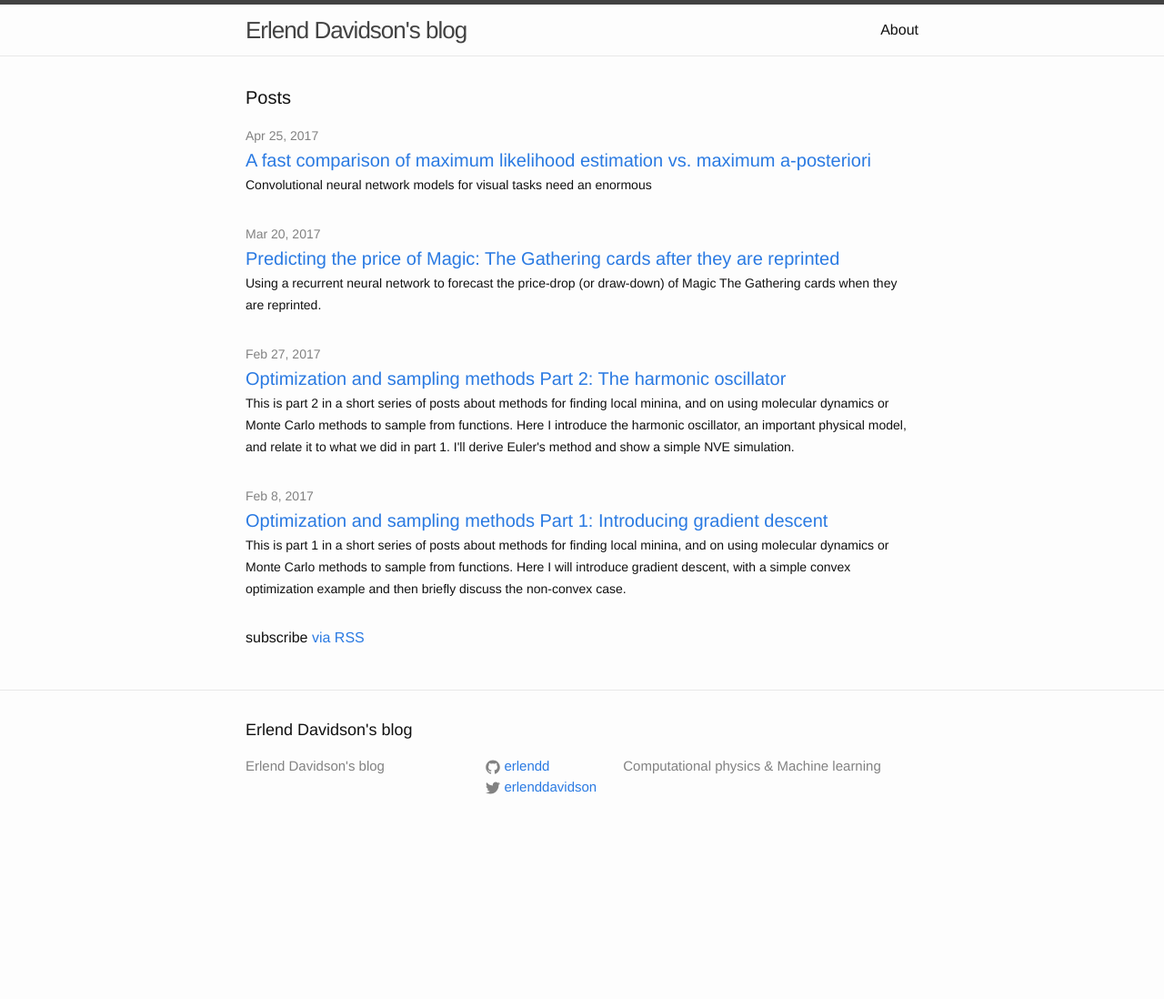
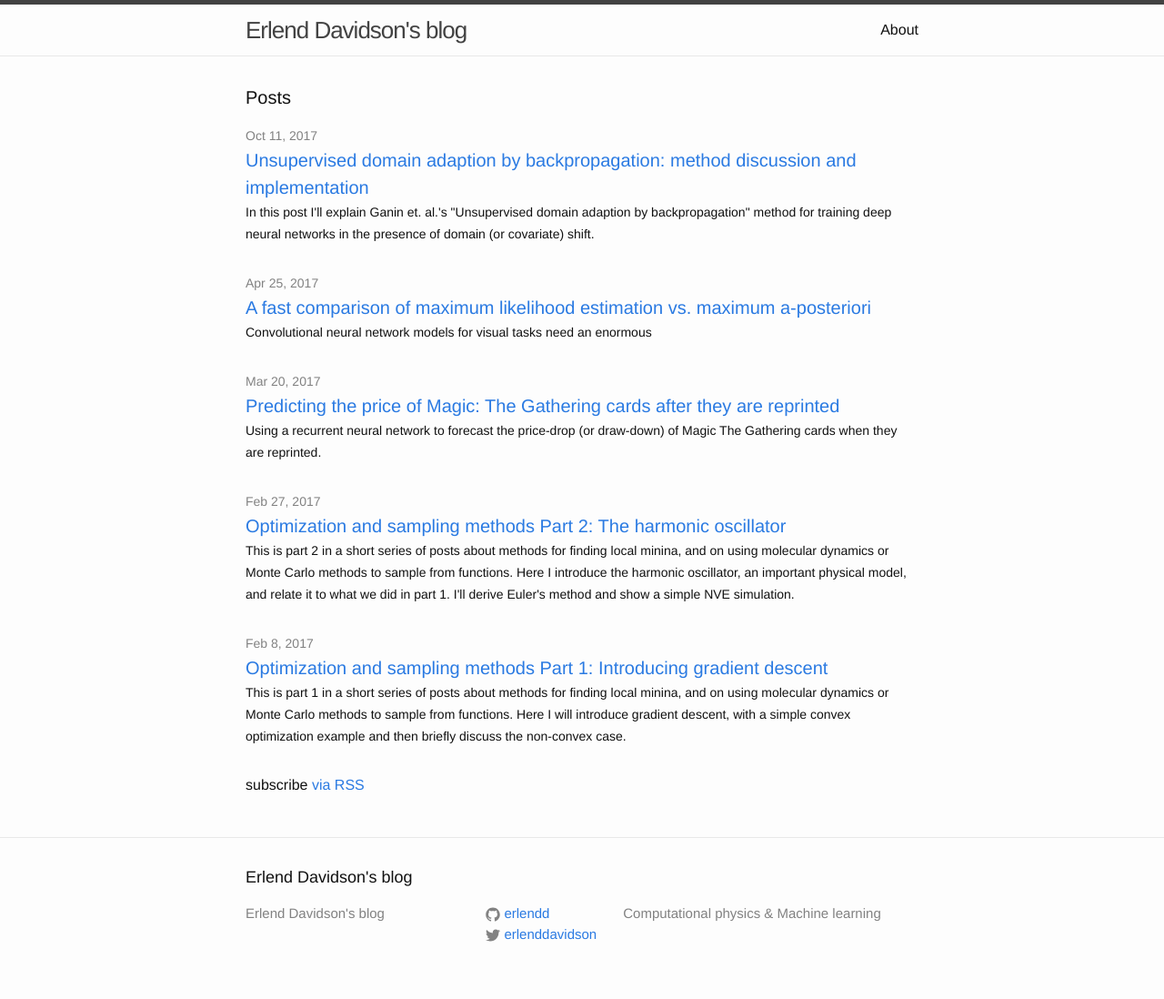
Before and after one commit to erlendd/erlendd.github.io, a Jekyll site: the page built from index.md, in a window 1280 px wide. Shown: the whole page at 91% size. Built offline with Jekyll 4.4.1, drawn with Linux system fonts in a browser that asks for light colours; comment, search, counter and statistics services are not loaded; before the commit the page ends 936 px from its top, so only the background shows below that; part of the change alters nothing that is shown.

Commit message:
Unsupervised domain adaption

```diff
--- /dev/null
+++ b/_posts/2017-10-11-unsupervised-domain-adaption-backprop.markdown
@@ -0,0 +1,124 @@
+---
+title: "Unsupervised domain adaption by backpropagation: method discussion and implementation"
+layout: post
+comments: true
+date: 2017-10-11
+headerImage: false
+published: true
+tag:
+- optimization
+- maths
+- neural networks
+- artificial intelligence
+- computer vision
+- machine learning
+description: In this post I'll explain Ganin et. al.'s "Unsupervised domain adaption by backpropagation" method for training deep neural networks in the presence of domain (or covariate) shift.
+---
+
+When training deep neural networks (or any machine-learning model) for some task we typcially
+assume that the distributions of the features for training and test data are the same:
+that is, if we concatenated the train and test datasets together we shouldn't be able to
+build a classifier that will do well at distinguishing them.
+When the train and test distributions differ we call
+this *domain shift* or *covariate shift*. This distribution shift can happen for various reasons,
+and is most typically associated with data collected over a long time period due to changes in
+the underlying system being measured or in the method of measurement.
+Two textbook examples would be stock market data, where market conditions change over time, or
+medical data collected over a period of decades.
+
+One approach that's sometimes used is to re-weight samples in the training set according to
+their likeness to testing samples [1-2].
+Let's say we have classification function \\(f(x)\\) that maps
+features to predicted labels \\(X \rightarrow \hat{y}\\) and we wanted to compute the
+expectation value of our loss function \\(l(y, \hat{y})\\) (for true labels \\(y\\),
+where \\(l(y, \hat{y})\\) could for instance be the crossentropy loss function).
+The expected loss on the test set is then,
+
+$$ E\left[l(y_{test}, f(X_{test}))\right] = E\left[\frac{p(X_{test})}{p(X_{train})} \dot \ \, l(y_{train}, f(X_{train}))\right]. $$
+
+The factor \\( \frac{p(X_{test})}{p(X_{train})} \\) can be viewed as importance weights, that upweight samples in the training
+set that look most like sampels in thet test set. To evaluate this weight factor for the training set, we use the property that
+\\( p(X_{train}) + p(X_{test}) = 1 \\),
+
+$$ \frac{p(X_{test})}{p(X_{train})} = \frac{1-p(X_{train})}{p(X_{train})} = \frac{1}{p(X_{train})} - 1. $$
+
+All that is to estimate $$ p(X_{train}) $$, which can be done by training a classifier to discriminate between train and test sets.
+For a really basic example of this, see my [Jupyter notebook](https://github.com/erlendd/covariate-shift-adaption/blob/master/Supervised%20classification%20by%20covariate%20shift%20adaption.ipynb). Also for a more thorough introduction to this technique see the video lecture
+[here](http://videolectures.net/nipsworkshops09_gretton_cskm/).
+
+## Domain adaption by backpropagation
+
+The covariate shift by importance weighting method above is reasonably effective when there is a slight shift in distributions between the
+training and test data. However it doesn't help in situations where there is very little (or no) overlap between the training and testing
+distributions. The approach proposed in [3]
+([Unsupervised domain adaption by backpropagation](https://arxiv.org/pdf/1409.7495.pdf),  Ganin, Y., & Lempitsky, V. (2014)), aims to help
+domain adaptive learning by simultaneously training a deep neural network on labelled training data (called "source" data) and
+unlabelled testing data (called "target" data).
+
+In a neural network each layer transforms the data going into it by some linear transformation (basically multiplying by a matrix of weights)
+and a nonlinear transformation (called the activation function). During training each layer learns to generate a new representation of
+the data that's useful to layers above it until the final layer, which uses the features of the representation generated by the previous
+layer to output some class prediction \\(\hat{y}\in [0,1]\\).
+Neural networks learn to produce better predictions by backpropagation, which uses the partial derivative of the loss function with
+respect to each individual weight in the network with gradient descent (or similar) to incrementally move the weights in the right direction
+each iteration.
+In [3] the authors proposed that by making the learned representations, upon which the final classification layer makes its decisions, invariant
+between the source and target domains the learned model should be applicable to the target domain. Unlike some earlier methods this does not
+require labelled samples from the target dataset, although a few labelled target samples could be introduced to speed up learning.
+
+To achieve this the authors designed the network architecture shown in the figure below (taken from their paper). The network looks like a
+relatively simple multi-output graph, which attempts to simultaneously predict both the class label and the domain (source vs. target)
+of the input data. Their innovation was to introduce a **gradient reversal layer** between the the shared feature layer (the last green layer)
+and the domain classifier, which simply flips the sign on the gradient during backpropagation.
+<div class="imgcap">
+<img src="/assets/images/unsupervised_domain_adaption/network.png" >
+Unsupervised domain-adaption architecture. Image taken from ref. [3].
+</div>
+
+During backpropagation the weights in each
+layer are updated according to gradient of the loss function with respect to each weight; this gradient contains the information
+on which direction to move the weights in to reduce the loss value at each iteration. Without the gradient reversal layer the feature
+extractor would simply learn to create a representation of the input that was good for both classification of the labels and
+determining which domain the data came from.
+The gradient reversal layer forces the network to learn features that are bad for discriminating between the source and target domain.
+By flipping the sign of the gradient between the start of the domain classifier branch (pink) and the feature representation layer
+(final green layer) the weights of the feature extractor are shifted so that the domain classifier cannot discriminate between
+source and target distributions.
+
+## Implementation
+
+On the [author's homepage](http://yaroslav.ganin.net/) they kindly provide a link to an implementation of this method in Caffe, which
+was [ported to TensorFlow](https://github.com/pumpikano/tf-dann).
+My own implementation borrows heavily from this TensorFlow version,
+but wraps the approach up in a class for easier use and talks nicely to TensorBoard for visualisation of the network in your browser.
+The training proceedure in each case is the same:
+we create batches consisting of half source data and half target data, with labels for both domain and the class for each sample.
+As target labels are unknown (this is unsupervised after all) those are not used in training (see here for implementation details).
+
+## Testing
+
+How does this perform? The authors of ref. [3] reported very solid performance on some standard datasets.
+Here I want to show it working on a really simple 2-dimensional problem, which has been taken directly from the
+original TensorFlow implementation [4].
+<div class="imgcap">
+<img src="/assets/images/unsupervised_domain_adaption/blobs.png" >
+Two blobs, with domain shift between source (train) and target (test). Idea taken from [4].
+</div>
+
+I made a video of the decision boundary at each training iteration, shown below. First the network learn to separate the
+two blobs in the labelled source data by making a roughly horizontal line, but completely fails to generalize to
+the target data. The decision boundary gradually shifts to a diagonal line, which does a good job of classifying both the source and
+target data.
+<video controls="controls" autoplay="autoplay" loop="loop">
+  <source src="/assets/images/unsupervised_domain_adaption/decision_boundary_lpvar_nominmax.mp4" type="video/mp4">
+</video>
+
+## References
+
+[1] Shimodaira, H. (2000). Improving predictive inference under covariate shift by weighting the log-likelihood function. Journal of Statistical Planning and Inference, 90, 227–244.
+
+[2] Bickel, S. et al. (2009). Discriminative Learning Under Covariate Shift. Journal of Machine Learning Research, 10, 2137-2155
+
+[3] Ganin, Y., and Lempitsky, V. Unsupervised domain adaptation by backpropagation. International Conference on Machine Learning. 2015.
+
+[4] https://github.com/pumpikano/tf-dann
--- a/_sass/minima/_layout.scss
+++ b/_sass/minima/_layout.scss
@@ -263,3 +263,43 @@ video {
     color: #505050;
     padding-bottom: 16px
 }
+
+.job_title {
+	width: 100%;
+	display: table;
+	border-collapse: collapse;
+}
+
+.job_title div:first-child {
+    display: table-row;
+	border-style: none;
+	border-width: 0 0 1px 0;
+	border-color: #A0A0A0;
+}
+
+.job_title div:first-child h3 {
+	display: table-cell;
+	text-align: left;
+	padding-top: 0px;
+        font-weight: bold;
+
+}
+
+.job_title div:first-child p {
+	display: table-cell;
+	text-align: right;
+	padding-top: 0px;
+}
+
+.job_title div:last-child h4 {
+	display: table-cell;
+	text-align: left;
+	padding-top: 0px;
+	font-style: italic;
+        padding-bottom: 5px;
+}
+
+.job_details li p {
+	line-height: 1.2em;
+	margin-top: 0;
+}
```
Also changed, not shown: assets/images/unsupervised_domain_adaption/blobs.png (added), assets/images/unsupervised_domain_adaption/blobs_inkscape.svg (added), assets/images/unsupervised_domain_adaption/network.png (added), 2 other files.
